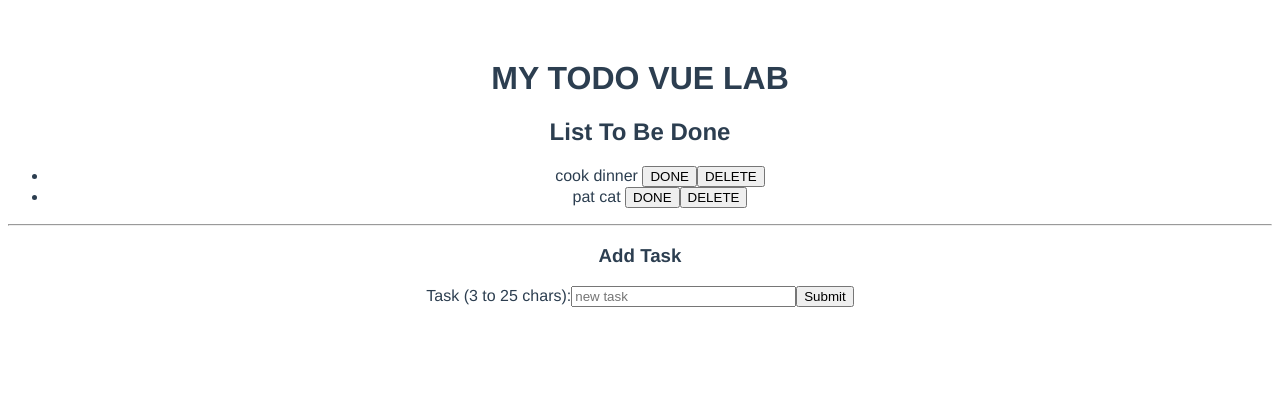
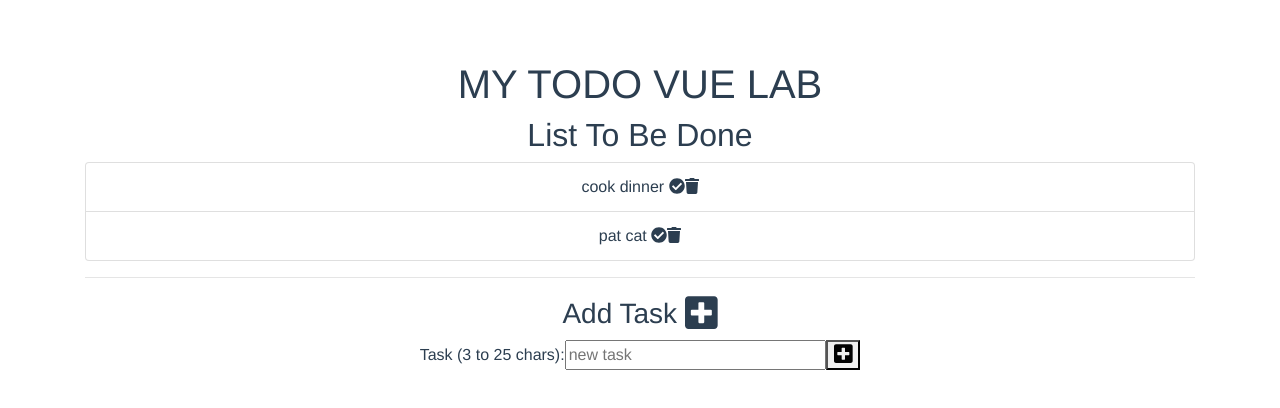
Before and after one commit to GregatGit/todos-vue, a Vue app: page / in a window 1280 px wide. Shown: the top 408 px of the page. Built offline with nearby package versions, Linux system fonts and the light colour scheme; the HTML template or start-up script is replaced by a standard one.

Commit message:
add bootstrap

```diff
--- a/src/App.vue
+++ b/src/App.vue
@@ -1,5 +1,5 @@
 <template>
-  <div id="app">
+  <div id="app" class="container">
     <Header />
     <todo-list :todos="todos" />
     <add-todo @addNewTodo="addNewTodo" />
@@ -35,6 +35,7 @@
 </script>
 
 <style lang="scss">
+@import 'node_modules/bootstrap/scss/bootstrap';
 #app {
   font-family: 'Avenir', Helvetica, Arial, sans-serif;
   -webkit-font-smoothing: antialiased;
--- a/src/components/AddTodo.vue
+++ b/src/components/AddTodo.vue
@@ -1,6 +1,6 @@
 <template>
   <div>
-    <h3>Add Task</h3>
+    <h3>Add Task <font-awesome-icon icon="plus-square" size="lg"/></h3>
     <form @click.prevent="handleSubmit">
       <label for="name">Task (3 to 25 chars):</label>
       <input
@@ -14,18 +14,22 @@
         size="25"
         placeholder="new task"
       />
-      <button type="submit">Submit</button>
+      <button type="submit"><font-awesome-icon icon="plus-square" size="lg" /></button>
     </form>
   </div>
 </template>
 
 <script>
+import { FontAwesomeIcon } from '@fortawesome/vue-fontawesome'
 export default {
   name: 'add-todo',
   data() {
     return {
       todo: '',
     }
+  },
+  components: {
+    FontAwesomeIcon
   },
   methods: {
     handleSubmit: function() {
@@ -37,4 +41,5 @@
 }
 </script>
 
-<style lang="scss" scoped></style>
+<style lang="scss" scoped>
+</style>
--- a/src/components/TodoList.vue
+++ b/src/components/TodoList.vue
@@ -1,14 +1,21 @@
 <template>
   <div>
     <h2>List To Be Done</h2>
-    <ul>
+    <ul class="list-group">
       <li
         v-for="(todo, index) in todos"
         :key="index"
+        class="list-group-item"
         :class="{myStyle: todo.done}"
       >{{todo.name}}
-      <button  @click="$store.dispatch('completedTodo', index)">DONE</button>
-      <button @click="$store.dispatch('deleteTodo', index)" >DELETE</button>
+      <font-awesome-icon
+        icon="check-circle"
+        @click="$store.dispatch('completedTodo', index)"
+      />
+      <font-awesome-icon
+        icon="trash"
+        @click="$store.dispatch('deleteTodo', index)"
+      />
       </li>
     </ul>
     <hr>
@@ -16,9 +23,14 @@
 </template>
 
 <script>
+import { FontAwesomeIcon } from '@fortawesome/vue-fontawesome'
+
   export default {
     name: 'todo-list',
-    props: ['todos']
+    props: ['todos'],
+    components: {
+      FontAwesomeIcon
+    }
   }
 </script>
 <style lang="scss" scoped>
--- a/src/main.js
+++ b/src/main.js
@@ -2,6 +2,11 @@
 import App from './App.vue'
 
 import store from './store'
+
+import { library } from '@fortawesome/fontawesome-svg-core'
+import { faTrash, faCheckCircle, faPlusSquare, faCheck } from '@fortawesome/free-solid-svg-icons'
+
+library.add(faTrash, faCheckCircle, faPlusSquare, faCheck)
 
 Vue.config.productionTip = false
 
```
